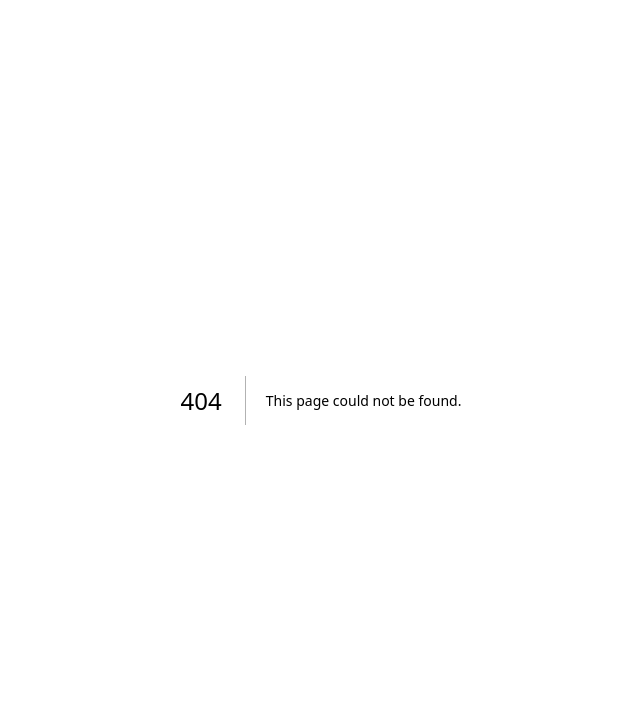
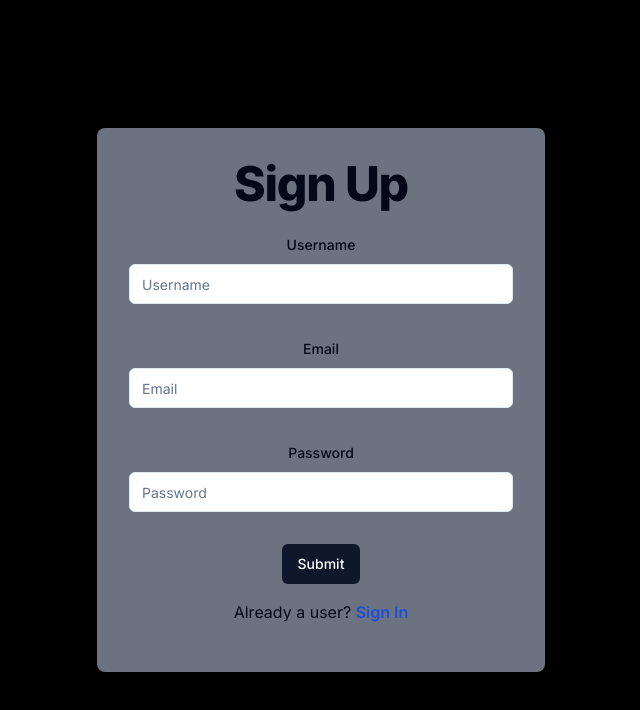
Before and after one commit to Vedant817/Chat-Bot-Vercel, a Next.js app: page /sign-up in a window 1280 px wide. Before the commit this address had no page. Shown: the top 710 px of the page, without its empty margins (319-959 px from the left). Built offline with nearby package versions, Linux system fonts and the light colour scheme.

Commit message:
Built SignUp Functionality

```diff
--- /dev/null
+++ b/src/app/(auth)/sign-up/page.tsx
@@ -0,0 +1,104 @@
+"use client"
+import React, { useState } from 'react'
+import * as z from 'zod'
+import { zodResolver } from "@hookform/resolvers/zod"
+import { useForm } from "react-hook-form"
+import { useRouter } from "next/navigation"
+import Link from "next/link"
+import { Form } from "@/components/ui/form"
+import { FormField, FormItem, FormLabel, FormControl, FormMessage } from "@/components/ui/form"
+import { Input } from "@/components/ui/input"
+import { Button } from "@/components/ui/button"
+import { SignUpSchema } from '@/schemas/SignUpSchema'
+import { account, ID } from "@/lib/appwrite";
+
+const SignUpPage = () => {
+    const router = useRouter()
+    const [username, setUsername] = useState('')
+    const [email, setEmail] = useState('')
+    const [password, setPassword] = useState('')
+
+    const signUp = async (data: z.infer<typeof SignUpSchema>) => {
+        try {
+            console.log(data.email, data.password, data.username);
+            const response = await account.create(ID.unique(), data.email, data.password, data.username)
+            console.log(response);
+            router.replace('/sign-up')
+        } catch (error) {
+            console.log(error);
+        }
+    }
+
+    const form = useForm<z.infer<typeof SignUpSchema>>({
+        resolver: zodResolver(SignUpSchema),
+        defaultValues: {
+            username: "",
+            email: "",
+            password: ""
+        }
+    })
+
+    return (
+        <div className='bg-black flex justify-center items-center min-h-screen'>
+            <div className="w-full max-w-md p-8 space-y-8 bg-gray-500 rounded-lg shadow-md">
+                <div className="text-center">
+                    <h1 className="text-4xl font-extrabold tracking-tight lg:text-5xl mb-6">
+                        Sign Up
+                    </h1>
+                    <Form {...form}>
+                        <form onSubmit={form.handleSubmit(signUp)} className="space-y-8">
+                            <FormField
+                                name="username"
+                                control={form.control}
+                                render={({ field }) => (
+                                    <FormItem>
+                                        <FormLabel>Username</FormLabel>
+                                        <FormControl>
+                                            <Input placeholder="Username" {...field} />
+                                        </FormControl>
+                                        <FormMessage />
+                                    </FormItem>
+                                )}
+                            />
+                            <FormField
+                                name="email"
+                                control={form.control}
+                                render={({ field }) => (
+                                    <FormItem>
+                                        <FormLabel>Email</FormLabel>
+                                        <FormControl>
+                                            <Input placeholder="Email" {...field} />
+                                        </FormControl>
+                                        <FormMessage />
+                                    </FormItem>
+                                )}
+                            />
+                            <FormField
+                                name="password"
+                                control={form.control}
+                                render={({ field }) => (
+                                    <FormItem>
+                                        <FormLabel>Password</FormLabel>
+                                        <FormControl>
+                                            <Input type="password" placeholder="Password" {...field} />
+                                        </FormControl>
+                                        <FormMessage />
+                                    </FormItem>
+                                )}
+                            />
+                            <Button type="submit">Submit</Button>
+                        </form>
+                    </Form>
+                    <div className='text-center m-4'>
+                        <p>
+                            Already a user? {' '}
+                            <Link href='/sign-in' className="text-blue-700 hover:text-blue-800 font-semibold">Sign In</Link>
+                        </p>
+                    </div>
+                </div>
+            </div>
+        </div>
+    )
+}
+
+export default SignUpPage
```
